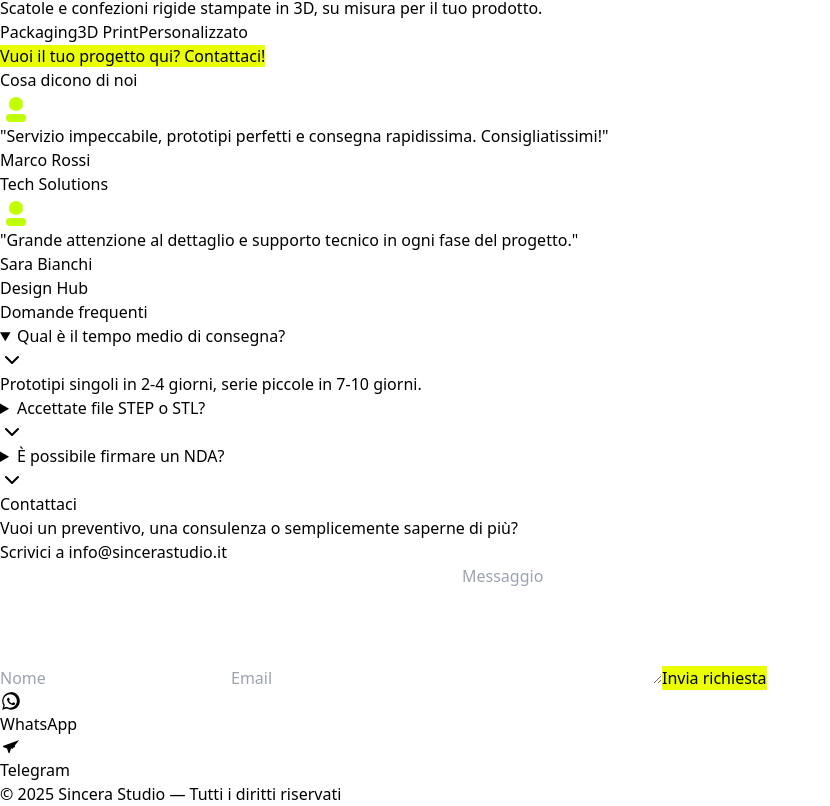
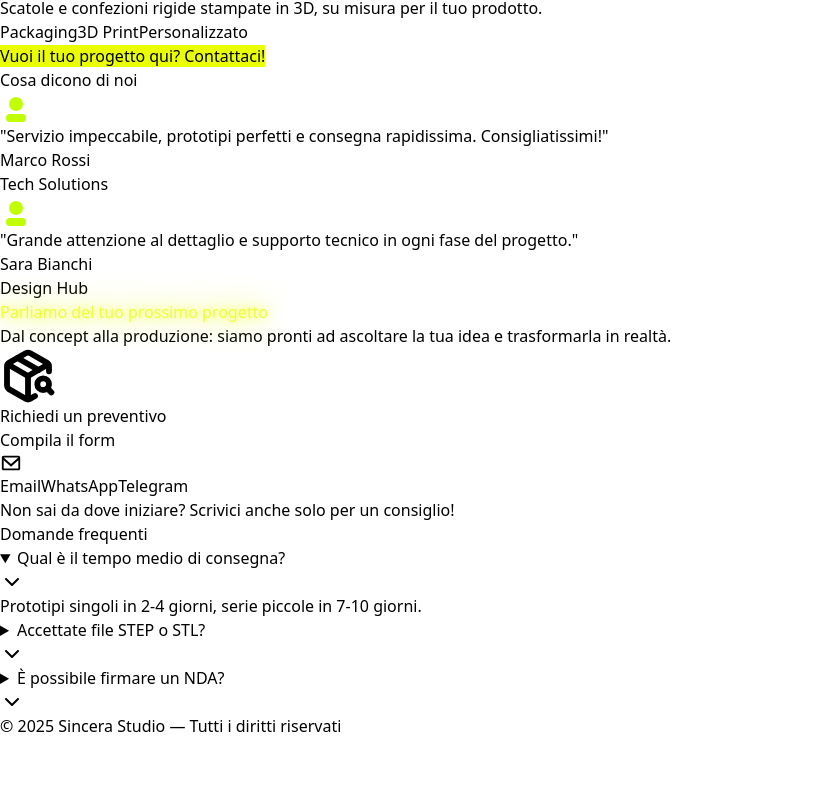
Before and after one commit to bitgadget/sincerastudio, a React (Vite) app: page / in a window 1280 px wide. Shown: the part 8500-9306 px from the top of the page, without its empty margins (0-830 px from the left). After the commit the page ends 9238 px from the top, so only its background shows below. Built offline with nearby package versions, Linux system fonts and the light colour scheme.

Commit message:
Risolvi conflitti

```diff
--- a/src/SinceraStudioLanding.jsx
+++ b/src/SinceraStudioLanding.jsx
@@ -1,6 +1,7 @@
 import { motion } from "framer-motion";
 import Workflow from "./components/Workflow";
 import Hero3D from "./components/Hero3D";
+import { useState } from "react";
 
 import {
   ArrowUpRight,
@@ -9,10 +10,10 @@ import {
   Printer,
   PackageSearch,
   ChevronDown,
+  Calendar as CalendarIcon,
 } from "lucide-react";
 
 const NEON = "#eaff00";
-
 const stagger = {
   hidden: { opacity: 0, y: 40 },
   visible: (i = 1) => ({
@@ -29,6 +30,10 @@ const stagger = {
 const isMobile = typeof window !== "undefined" && window.innerWidth < 768;
 
 export default function SinceraStudioLanding() {
+  const [lightboxOpen, setLightboxOpen] = useState(false);
+  const [lightboxImg, setLightboxImg] = useState(null);
+  const [showModal, setShowModal] = useState(false);
+
   return (
     <main className="min-h-screen scroll-smooth bg-neutral-900 text-white font-sans overflow-x-hidden selection:bg-[#bfff00]/30 selection:text-white">
       {/* Neon Glow */}
@@ -362,7 +367,15 @@ export default function SinceraStudioLanding() {
               custom={i + 1}
               viewport={{ once: true }}
             >
-              <img src={proj.image} alt={proj.title} className="w-full h-40 object-contain bg-neutral-800" />
+              <img
+                src={proj.image}
+                alt={proj.title}
+                className="w-full h-40 object-contain bg-neutral-800 cursor-pointer transition hover:scale-105"
+                onClick={() => {
+                  setLightboxImg(proj.image);
+                  setLightboxOpen(true);
+                }}
+              />
               <div className="p-5">
                 <h4 className="text-lg font-semibold">{proj.title}</h4>
                 <p className="mt-2 text-neutral-400 text-sm">{proj.desc}</p>
@@ -439,10 +452,133 @@ export default function SinceraStudioLanding() {
         </div>
       </section>
 
-      {/* FAQ */}
+      {/* Contatti */}
+      <section
+        id="contatti"
+        className="relative z-10 px-8 py-24 max-w-3xl mx-auto text-center"
+      >
+        <motion.h3
+          className="text-4xl font-bold mb-3 neon-blink"
+          variants={stagger}
+          initial="hidden"
+          whileInView="visible"
+          viewport={{ once: true }}
+        >
+          Parliamo del tuo prossimo progetto
+        </motion.h3>
+        <motion.p
+          className="mb-12 text-neutral-300 text-lg"
+          variants={stagger}
+          initial="hidden"
+          whileInView="visible"
+          custom={2}
+          viewport={{ once: true }}
+        >
+          Dal concept alla produzione: siamo pronti ad ascoltare la tua idea e trasformarla in realtà.
+        </motion.p>
+        <div className="flex justify-center mb-12">
+          <motion.div
+            className="w-full max-w-xl rounded-2xl border-2 border-[#eaff00] shadow-[0_0_32px_#eaff00cc] bg-neutral-900/80 p-10 flex flex-col items-center transition hover:shadow-[0_0_56px_#eaff00]"
+            whileHover={{ scale: 1.03 }}
+          >
+            <div className="mb-4 text-5xl text-[#eaff00]">
+              <PackageSearch size={56} strokeWidth={2.5} />
+            </div>
+            <div className="font-semibold text-2xl mb-4">Richiedi un preventivo</div>
+            <button
+              onClick={() => setShowModal(true)}
+              className="mt-2 rounded-md font-semibold px-10 py-4 text-xl text-neutral-900 bg-[#eaff00] shadow-[0_0_16px_#eaff00cc] hover:bg-[#d4e800] hover:shadow-[0_0_32px_#eaff00] transition"
+            >
+              Compila il form
+            </button>
+          </motion.div>
+        </div>
+        {/* Contatto diretto */}
+        <div className="mb-10 flex flex-col sm:flex-row gap-4 justify-center items-center">
+          <a
+            href="mailto:info@sincerastudio.it"
+            className="inline-flex items-center gap-2 rounded-md px-6 py-3 bg-[#eaff00] text-neutral-900 font-semibold shadow-[0_0_12px_#eaff00cc] hover:bg-[#d4e800] hover:shadow-[0_0_24px_#eaff00] transition"
+          >
+            <svg width="22" height="22" fill="currentColor" viewBox="0 0 24 24"><path d="M20 4H4c-1.1 0-2 .9-2 2v12c0 1.1.9 2 2 2h16c1.1 0 2-.9 2-2V6c0-1.1-.9-2-2-2zm0 2v.01L12 13 4 6.01V6h16zm0 12H4V8.99l8 7 8-7V18z"/></svg>
+            Email
+          </a>
+          <a
+            href="https://wa.me/391234567890"
+            target="_blank"
+            rel="noopener noreferrer"
+            className="inline-flex items-center gap-2 rounded-md px-6 py-3 bg-[#25D366] text-neutral-900 font-semibold shadow-[0_0_12px_#25D366cc] hover:bg-[#1ebe57] hover:shadow-[0_0_24px_#25D366] transition"
+          >
+            WhatsApp
+          </a>
+          <a
+            href="https://t.me/tuonicktelegram"
+            target="_blank"
+            rel="noopener noreferrer"
+            className="inline-flex items-center gap-2 rounded-md px-6 py-3 bg-[#229ED9] text-white font-semibold shadow-[0_0_12px_#229ED9cc] hover:bg-[#1787b7] hover:shadow-[0_0_24px_#229ED9] transition"
+          >
+            Telegram
+          </a>
+        </div>
+        {/* CTA finale */}
+        <div className="mt-12 text-neutral-400 text-base">
+          Non sai da dove iniziare? <span className="text-[#eaff00] font-semibold">Scrivici anche solo per un consiglio!</span>
+        </div>
+        {/* Modal Form Preventivo */}
+        {showModal && (
+          <div className="fixed inset-0 z-50 flex items-center justify-center bg-black/80" onClick={() => setShowModal(false)}>
+            <form
+              className="bg-neutral-900 rounded-xl p-8 max-w-md w-full border-2 border-[#eaff00] shadow-[0_0_32px_#eaff00cc] relative"
+              onClick={e => e.stopPropagation()}
+            >
+              <button
+                className="absolute top-3 right-4 text-2xl text-[#eaff00] font-bold"
+                onClick={() => setShowModal(false)}
+                type="button"
+              >
+                &times;
+              </button>
+              <div className="mb-4 text-xl font-bold text-[#eaff00]">Richiedi un preventivo</div>
+              <input
+                type="text"
+                name="nome"
+                placeholder="Nome"
+                className="w-full mb-3 px-4 py-2 rounded bg-neutral-800 border border-neutral-700 text-white"
+                required
+              />
+              <input
+                type="email"
+                name="email"
+                placeholder="Email"
+                className="w-full mb-3 px-4 py-2 rounded bg-neutral-800 border border-neutral-700 text-white"
+                required
+              />
+              <textarea
+                name="messaggio"
+                placeholder="Descrivi la tua richiesta"
+                rows={4}
+                className="w-full mb-3 px-4 py-2 rounded bg-neutral-800 border border-neutral-700 text-white"
+                required
+              />
+              <input
+                type="file"
+                name="allegato"
+                className="w-full mb-3 text-neutral-400"
+              />
+              <button
+                type="submit"
+                className="w-full rounded-md font-semibold px-6 py-2 text-neutral-900 bg-[#eaff00] shadow-[0_0_12px_#eaff00cc] hover:bg-[#d4e800] hover:shadow-[0_0_24px_#eaff00] transition"
+              >
+                Invia richiesta
+              </button>
+            </form>
+          </div>
+        )}
+      </section>
+
+      {/* Domande frequenti SPOSTATE QUI */}
       <section
         id="faq"
-        className="relative z-10 px-8 py-24 bg-neutral-950/50 backdrop-blur"
+        className="relative z-10 px-8 py-24 bg-neutral-950/50 backdrop-blur max-w-3xl mx-auto"
       >
         <motion.h3
           className="text-3xl font-bold text-center"
@@ -485,88 +621,32 @@ export default function SinceraStudioLanding() {
         </div>
       </section>
 
-      {/* Contatti */}
-      <section
-        id="contatti"
-        className="relative z-10 px-8 py-24 max-w-3xl mx-auto text-center"
-      >
-        <motion.h3
-          className="text-3xl font-bold mb-6"
-          variants={stagger}
-          initial="hidden"
-          whileInView="visible"
-          viewport={{ once: true }}
-        >
-          Contattaci
-        </motion.h3>
-        <motion.p
-          className="mb-8 text-neutral-300"
-          variants={stagger}
-          initial="hidden"
-          whileInView="visible"
-          custom={2}
-          viewport={{ once: true }}
-        >
-          Vuoi un preventivo, una consulenza o semplicemente saperne di più?<br />
-          Scrivici a <a href="mailto:info@sincerastudio.it" className="underline text-[#eaff00]">info@sincerastudio.it</a>
-        </motion.p>
-        <form className="flex flex-col gap-4 items-center">
-          <input
-            type="text"
-            name="nome"
-            placeholder="Nome"
-            className="w-full max-w-md px-4 py-3 rounded bg-neutral-800 border border-neutral-700 text-white focus:outline-none focus:border-[#eaff00] transition"
-            required
-          />
-          <input
-            type="email"
-            name="email"
-            placeholder="Email"
-            className="w-full max-w-md px-4 py-3 rounded bg-neutral-800 border border-neutral-700 text-white focus:outline-none focus:border-[#eaff00] transition"
-            required
-          />
-          <textarea
-            name="messaggio"
-            placeholder="Messaggio"
-            rows={5}
-            className="w-full max-w-md px-4 py-3 rounded bg-neutral-800 border border-neutral-700 text-white focus:outline-none focus:border-[#eaff00] transition"
-            required
-          />
-          <button
-            type="submit"
-            className="mt-4 rounded-md font-semibold px-8 py-3 text-neutral-900"
-            style={{ background: NEON }}
-          >
-            Invia richiesta
-          </button>
-        </form>
-        {/* Bottoni WhatsApp e Telegram */}
-        <div className="mt-8 flex flex-col sm:flex-row gap-4 justify-center items-center">
-          <a
-            href="https://wa.me/391234567890"
-            target="_blank"
-            rel="noopener noreferrer"
-            className="inline-flex items-center gap-2 rounded-md px-6 py-3 bg-[#25D366] text-neutral-900 font-semibold hover:bg-[#1ebe57] transition"
-          >
-            <svg width="22" height="22" fill="currentColor" viewBox="0 0 32 32"><path d="M16.002 3.2c-7.06 0-12.8 5.74-12.8 12.8 0 2.26.6 4.46 1.74 6.38L3.2 28.8l6.62-1.71c1.85 1.01 3.94 1.54 6.18 1.54h.01c7.06 0 12.8-5.74 12.8-12.8s-5.74-12.8-12.8-12.8zm0 23.04c-2.01 0-3.98-.53-5.68-1.53l-.41-.24-3.93 1.02 1.05-3.83-.27-.39c-1.09-1.59-1.67-3.45-1.67-5.37 0-5.36 4.36-9.72 9.72-9.72s9.72 4.36 9.72 9.72-4.36 9.72-9.72 9.72zm5.34-7.33c-.29-.14-1.7-.84-1.96-.94-.26-.1-.45-.14-.64.14-.19.29-.74.94-.91 1.13-.17.19-.34.21-.63.07-.29-.14-1.23-.45-2.34-1.44-.86-.77-1.44-1.71-1.61-2-.17-.29-.02-.44.13-.58.13-.13.29-.34.43-.51.14-.17.19-.29.29-.48.1-.19.05-.36-.02-.51-.07-.14-.64-1.54-.88-2.11-.23-.56-.47-.48-.64-.49-.16-.01-.36-.01-.56-.01-.19 0-.5.07-.76.36-.26.29-1 1-.99 2.43.01 1.43 1.03 2.81 1.18 3.01.14.19 2.03 3.1 4.93 4.23.69.3 1.23.48 1.65.62.69.22 1.32.19 1.81.12.55-.08 1.7-.7 1.94-1.37.24-.67.24-1.24.17-1.37-.07-.13-.26-.21-.55-.35z"/></svg>
-            WhatsApp
-          </a>
-          <a
-            href="https://t.me/tuonicktelegram"
-            target="_blank"
-            rel="noopener noreferrer"
-            className="inline-flex items-center gap-2 rounded-md px-6 py-3 bg-[#229ED9] text-white font-semibold hover:bg-[#1787b7] transition"
-          >
-            <svg width="22" height="22" fill="currentColor" viewBox="0 0 32 32"><path d="M27.43 6.62c-.32-.27-.77-.34-1.15-.19L5.13 14.36c-.41.16-.68.56-.68 1.01.01.45.29.84.7.99l5.13 1.83 2.01 6.13c.13.39.48.66.89.66h.01c.41 0 .77-.27.89-.66l2.01-6.13 5.13-1.83c.41-.15.69-.54.7-.99.01-.45-.27-.85-.68-1.01zm-6.47 4.47l-2.96 2.96c-.13.13-.2.3-.2.48v4.13c0 .27.22.49.49.49s.49-.22.49-.49v-3.81l2.7-2.7c.19-.19.19-.5 0-.69-.19-.19-.5-.19-.69 0z"/></svg>
-            Telegram
-          </a>
-        </div>
-      </section>
-
       {/* Footer */}
       <footer className="relative z-10 px-8 py-10 text-center text-neutral-600 text-sm">
         © {new Date().getFullYear()} Sincera Studio — Tutti i diritti riservati
       </footer>
+
+      {lightboxOpen && (
+        <div
+          className="fixed inset-0 z-50 flex items-center justify-center bg-black/80"
+          onClick={() => setLightboxOpen(false)}
+          style={{ cursor: "zoom-out" }}
+        >
+          <img
+            src={lightboxImg}
+            alt="Anteprima progetto"
+            className="max-w-full max-h-[90vh] rounded-lg shadow-2xl border-4 border-[#eaff00]"
+            onClick={e => e.stopPropagation()}
+          />
+          <button
+            className="absolute top-8 right-8 text-white text-3xl font-bold"
+            onClick={() => setLightboxOpen(false)}
+            aria-label="Chiudi"
+          >
+            &times;
+          </button>
+        </div>
+      )}
     </main>
   );
 }
```
